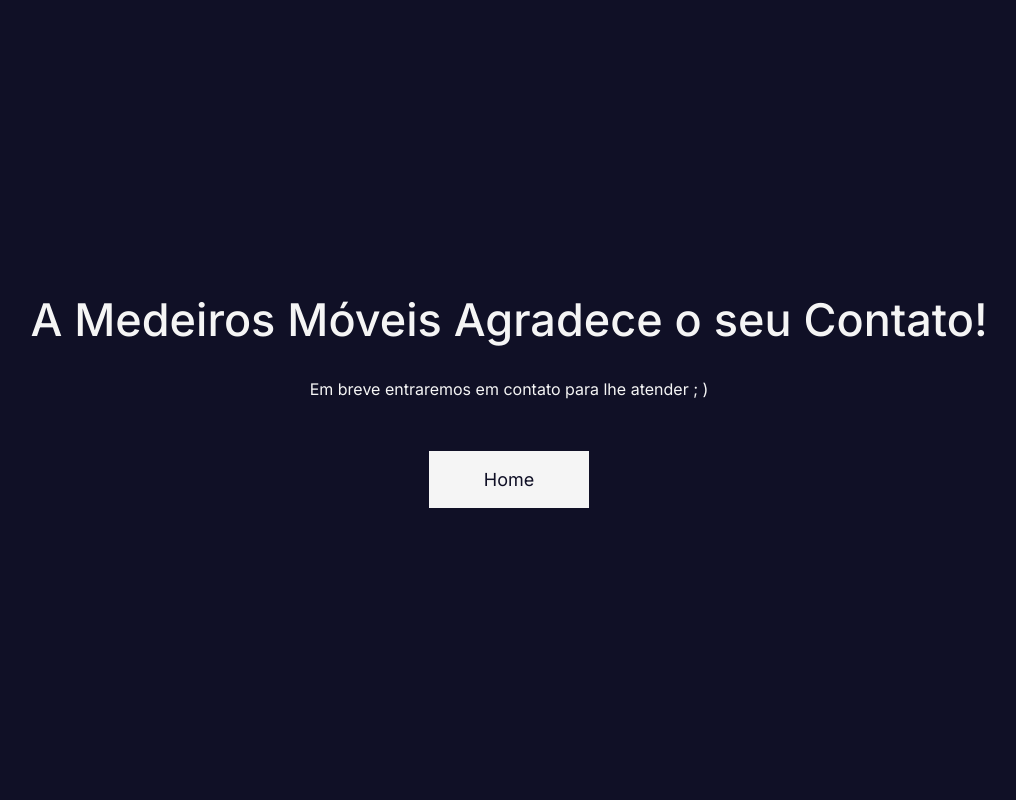
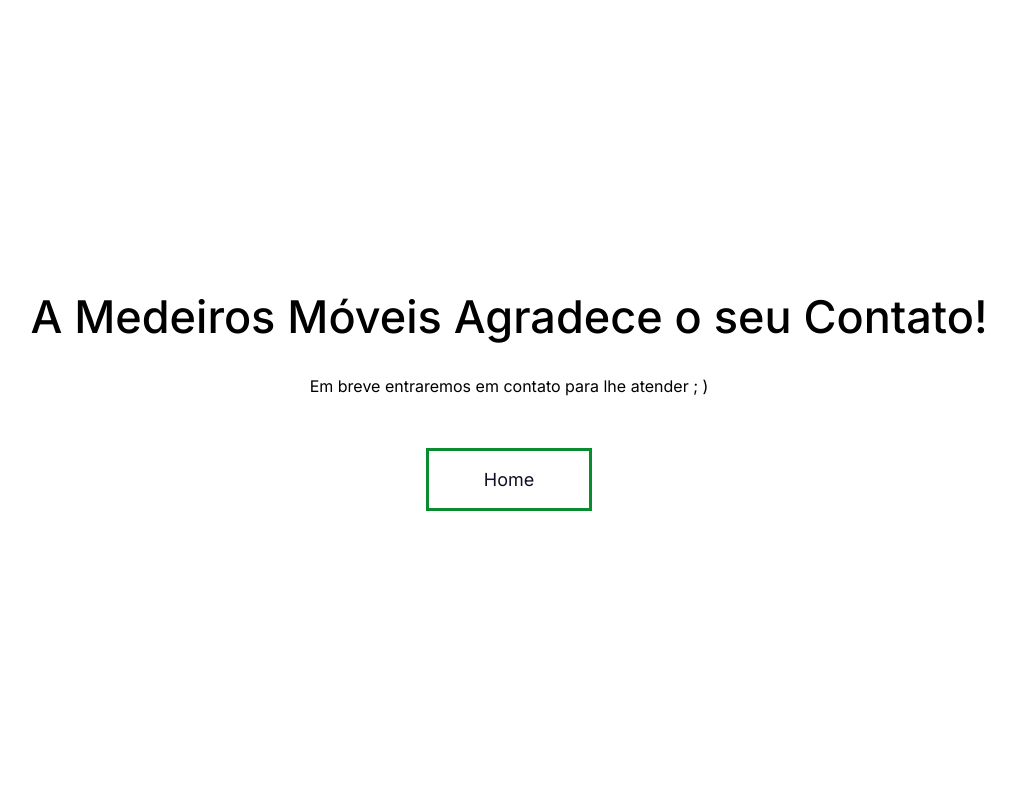
Before and after one commit to BrunoSoriedem/MedeirosMoveis, a PHP site: page /agradecimento.html in a window 1280 px wide. Shown: the whole page, without its empty margins (131-1147 px from the left). Run offline with PHP 8.4, Linux system fonts and the light colour scheme; some web fonts are replaced.

Commit message:
contato e agradecimento

```diff
--- a/agradecimento.html
+++ b/agradecimento.html
@@ -54,7 +54,7 @@
 <body class="main">
     <h1 class="text">A Medeiros Móveis Agradece o seu Contato!</h1>
     <p class="paragrafo">Em breve entraremos em contato para lhe atender ; )</p>
-    <a href="https://karnatia-world.vercel.app/" class="btnobrigado">Home</a>
+    <a href="https://medeiros-moveis.vercel.app/" class="btnobrigado">Home</a>
 </body>
 
 </html>
--- a/contato.html
+++ b/contato.html
@@ -120,8 +120,8 @@
                     <label>Nome</label>
                     <input type="text" name="name" placeholder="Digite seu Nome" autocomplete="off" required>
                     <label>Telefone</label>
-                    <input type="text" id="telefone" class="telefone" name="telefone" placeholder="" autocomplete="off"
-                        required>
+                    <input type="text" id="telefone" class="telefone" name="telefone" placeholder="(XX)X XXXX-XXXX"
+                        autocomplete="off" required>
                     <label>E-mail</label>
                     <input type="email" name="email" placeholder="Digite seu E-mail" autocomplete="off" required>
                     <label>Como nos encontrou?</label>
@@ -138,7 +138,7 @@
                         required>
                     <label>Mensagem</label>
                     <input type="hidden" name="_captcha" value="false">
-                    <input type="hidden" name="_next" value="https://karnatia-world.vercel.app/obrigado.html">
+                    <input type="hidden" name="_next" value="https://medeiros-moveis.vercel.app/agradecimento.html">
                     <textarea name="message" cols="30" rows="10" placeholder="Digite uma Mensagem" required></textarea>
                     <button type="submit" id="enviar-btn">Enviar</button>
 
--- a/css/agradecimento.css
+++ b/css/agradecimento.css
@@ -3,24 +3,25 @@
     align-items: center;
     justify-content: center;
     min-height: 100vh;
-    background: #101026;
+    background: #ffffff;
     flex-direction: column;
 }
 
 .text {
     font-size: 45px;
-    color: #f5f5f5;
+    color: #000000;
     margin-bottom: 30px;
 }
 
 .paragrafo {
-    color: #f5f5f5;
+    color: #000000;
     margin-bottom: 50px;
 }
 
 .btnobrigado {
     padding: 15px 55px;
-    background: #f5f5f5;
+    background: rgb(255, 255, 255);
+    border: 3px solid rgb(9, 139, 48);
     text-decoration: none;
     color: #101026;
     font-size: 18px;
@@ -28,5 +29,7 @@
 }
 
 .btnobrigado:hover {
-    border-radius: 16pc;
+    border-radius: 16px;
+    color: whitesmoke;
+    background: rgb(9, 139, 48)
 }
```
